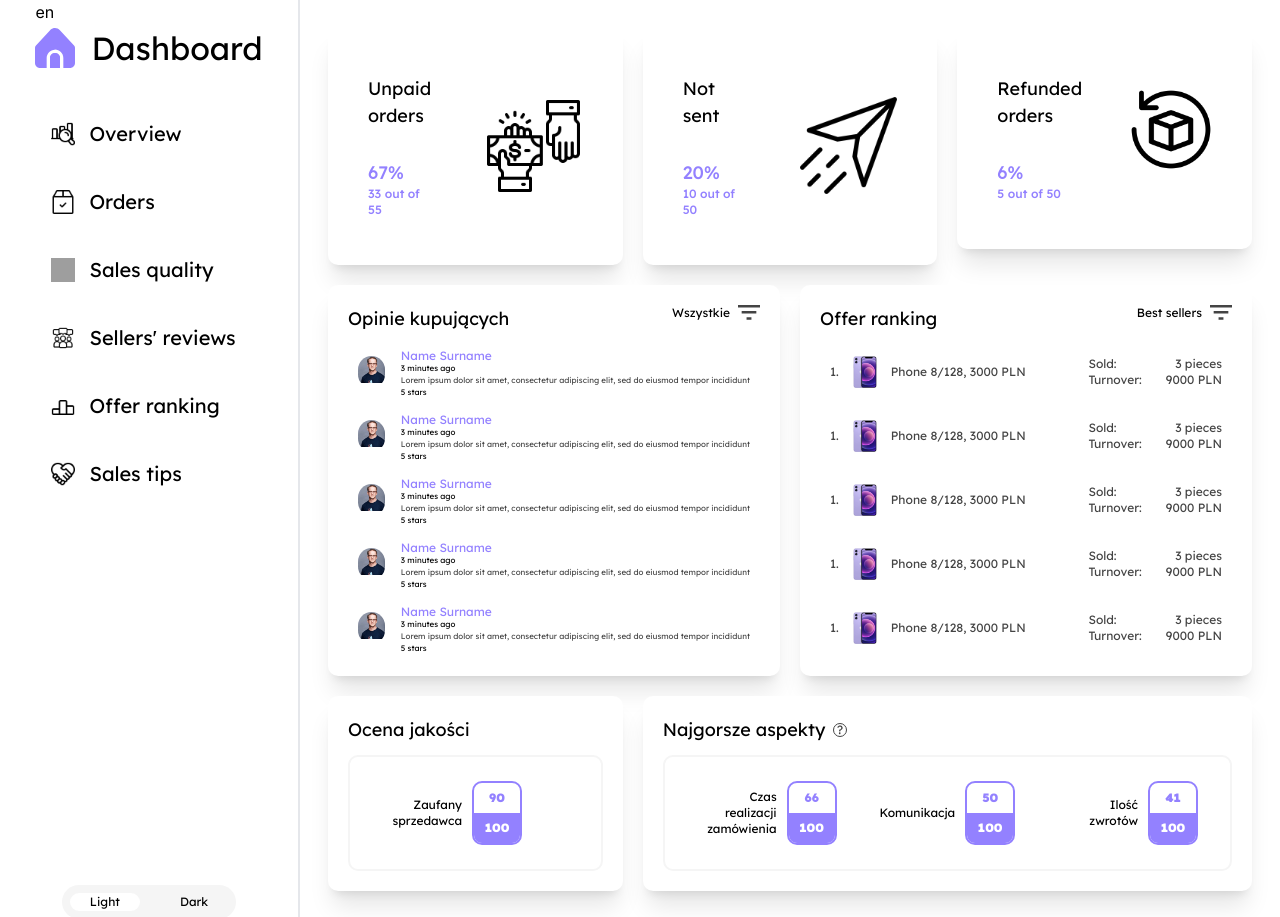
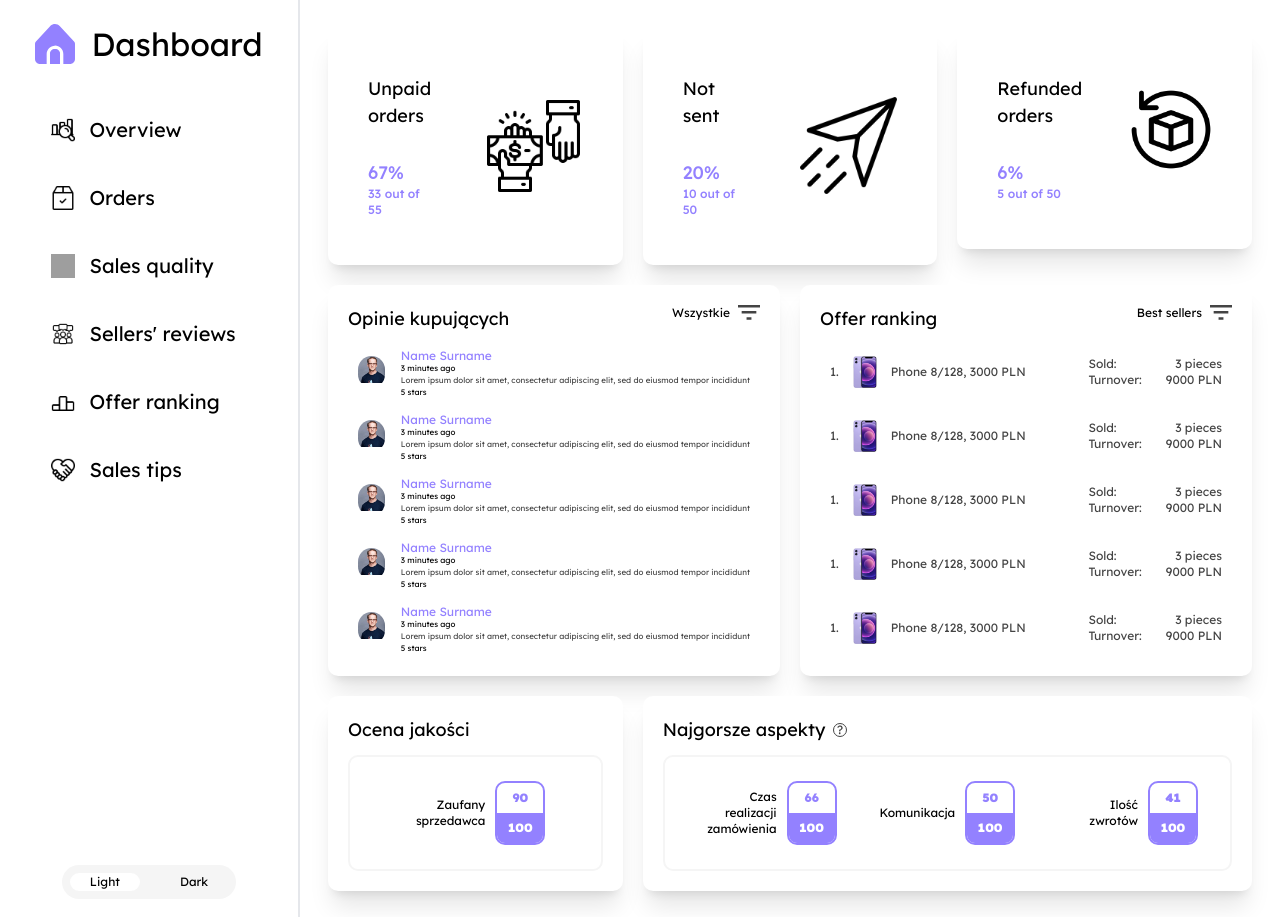
Before and after one commit to studia-pw/sellers-dashboard, a Next.js app: page / in a window 1280 px wide. Shown: the top 917 px of the page. Built offline with nearby package versions, Linux system fonts and the light colour scheme; grey boxes are pictures that could not be loaded.

Commit message:
Improved components responsiveness

```diff
--- a/src/app/components/side-menu-nav.js
+++ b/src/app/components/side-menu-nav.js
@@ -44,7 +44,6 @@ export default function SideMenuNav() {
 
   return (
     <div className="flex flex-col items-start">
-      <button onClick={onButton}>{language}</button>
       <div className="flex flex-row gap-x-4 items-center pb-10">
         <img src="assets/navbar/logo.svg" className="w-[40px] h-[40px]" />
         <h1>{t("dashboard")}</h1>
--- a/src/app/dashboard/components/quality/quality-score-label-item.js
+++ b/src/app/dashboard/components/quality/quality-score-label-item.js
@@ -15,7 +15,7 @@ function QualityScore({ quality }) {
 
 export default function QualityScoreAndLabelItem({ quality, label }) {
   return (
-    <div className="flex flex-row items-center gap-x-2.5">
+    <div className="flex flex-row items-center gap-x-2.5 justify-center">
       <p className="text-black text-right max-w-[80px]">{label}</p>
       <QualityScore quality={quality} />
     </div>
--- a/src/app/page.js
+++ b/src/app/page.js
@@ -79,7 +79,7 @@ export default function Home() {
     <Provider store={store}>
       <main>
         <div className="flex flex-row">
-          <div className="flex flex-col shrink-0 w-[300px] items-center justify-between border-r-2">
+          <div className="flex flex-col shrink-0 min-w-[300px] items-center justify-between border-r-2 p-5">
             <SideMenuNav />
             <ThemeSwitchButton />
           </div>
```
